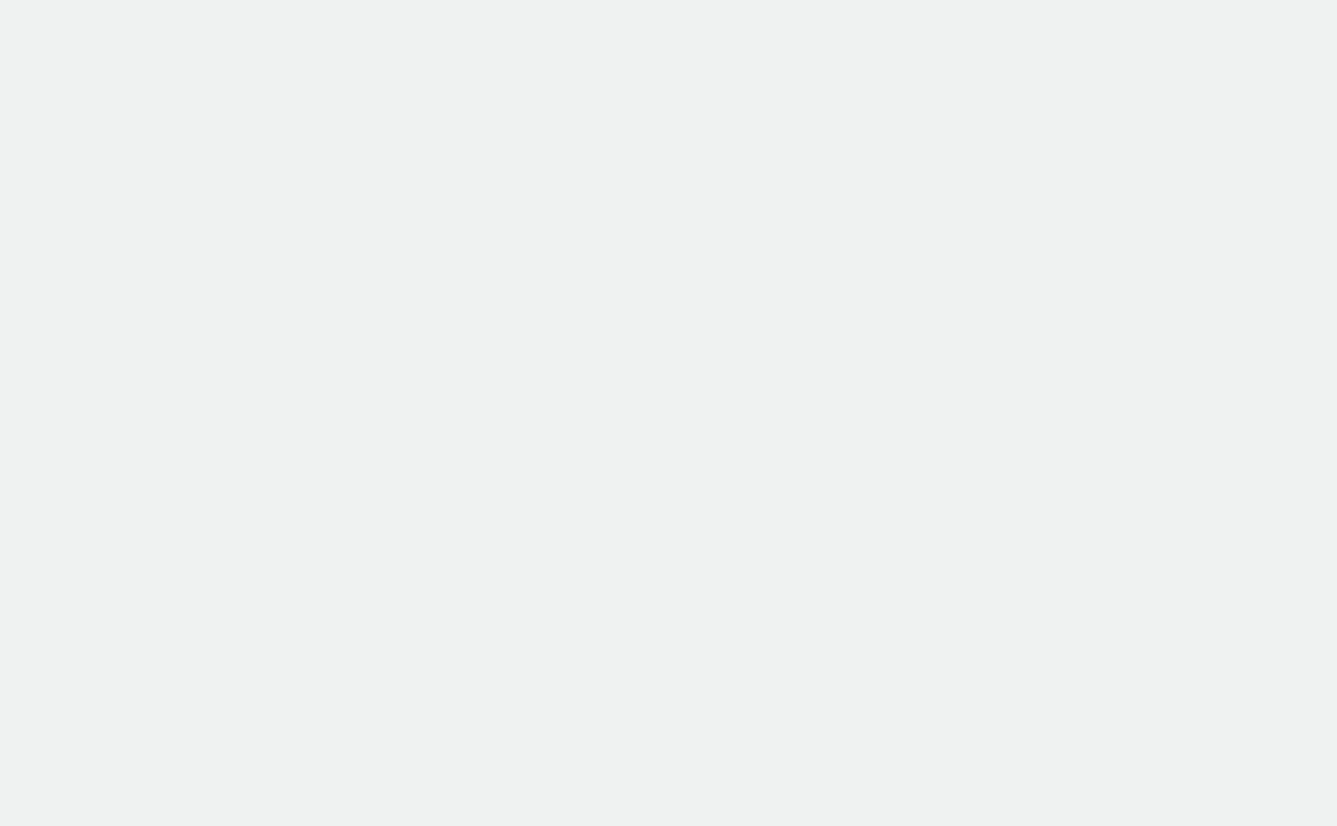
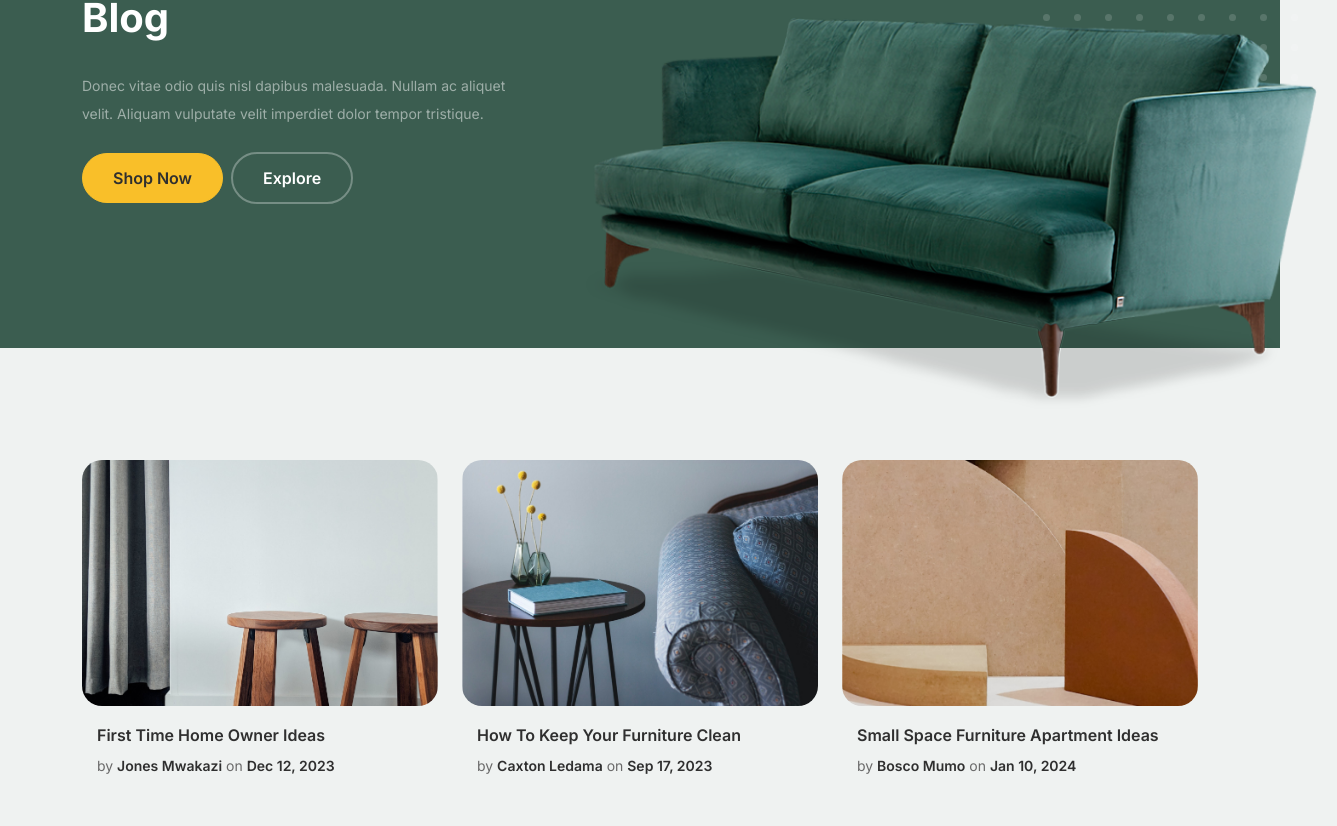
Before and after one commit to David-mwendwa/furniworld, a React (Create React App) app in the folder client/: page /blog in a window 1280 px wide. Before the commit this address had no page. Shown: the part 188-1014 px from the top of the page, 1337 px wide, since content can reach past the window. Before the commit the page ends 800 px from the top, so only its background shows below. Built offline with nearby package versions, Linux system fonts and the light colour scheme.

Commit message:
create blog components

```diff
--- a/client/package.json
+++ b/client/package.json
@@ -12,6 +12,7 @@
     "react-dom": "^18.2.0",
     "react-helmet": "^6.1.0",
     "react-icons": "^5.0.1",
+    "react-moment": "^1.1.3",
     "react-redux": "^9.0.4",
     "react-router-dom": "^6.21.2",
     "react-scripts": "5.0.1",
--- a/client/src/App.js
+++ b/client/src/App.js
@@ -3,6 +3,7 @@ import { BrowserRouter as Router, Routes, Route } from 'react-router-dom';
 import Product from './components/product/Product';
 import About from './components/about/About';
 import Services from './components/services/Services';
+import Blog from './components/blog/Blog';
 
 function App() {
   return (
@@ -12,6 +13,7 @@ function App() {
         <Route path='/shop' element={<Product />} exact />
         <Route path='/about' element={<About />} exact />
         <Route path='/services' element={<Services />} exact />
+        <Route path='/blog' element={<Blog />} exact />
       </Routes>
     </Router>
   );
--- a/client/src/components/about/About.js
+++ b/client/src/components/about/About.js
@@ -2,7 +2,6 @@ import React from 'react';
 import Header from '../layout/Header';
 import Hero from '../layout/Hero';
 import Footer from '../layout/Footer';
-import Testmonials from '../layout/Testmonials';
 import { Link } from 'react-router-dom';
 
 const About = () => {
@@ -145,7 +144,7 @@ const About = () => {
                 className='img-fluid mb-5'
               />
               <h3 className=''>
-                <Link to='#'>
+                <Link to='/'>
                   <span className=''>Lawson</span> Arnold
                 </Link>
               </h3>
@@ -155,7 +154,7 @@ const About = () => {
                 right at the coast of the Semantics, Link large language ocean.
               </p>
               <p className='mb-0'>
-                <Link to='#' className='more dark'>
+                <Link to='/' className='more dark'>
                   Learn More <span className='icon-arrow_forward'></span>
                 </Link>
               </p>
@@ -169,7 +168,7 @@ const About = () => {
               />
 
               <h3 clas>
-                <Link to='#'>
+                <Link to='/'>
                   <span className=''>Jeremy</span> Walker
                 </Link>
               </h3>
@@ -179,7 +178,7 @@ const About = () => {
                 right at the coast of the Semantics, Link large language ocean.
               </p>
               <p className='mb-0'>
-                <Link to='#' className='more dark'>
+                <Link to='/' className='more dark'>
                   Learn More <span className='icon-arrow_forward'></span>
                 </Link>
               </p>
@@ -192,7 +191,7 @@ const About = () => {
                 className='img-fluid mb-5'
               />
               <h3 clas>
-                <Link to='#'>
+                <Link to='/'>
                   <span className=''>Patrik</span> White
                 </Link>
               </h3>
@@ -202,7 +201,7 @@ const About = () => {
                 right at the coast of the Semantics, Link large language ocean.
               </p>
               <p className='mb-0'>
-                <Link to='#' className='more dark'>
+                <Link to='/' className='more dark'>
                   Learn More <span className='icon-arrow_forward'></span>
                 </Link>
               </p>
@@ -216,7 +215,7 @@ const About = () => {
               />
 
               <h3 clas>
-                <Link to='#'>
+                <Link to='/'>
                   <span className=''>Kathryn</span> Ryan
                 </Link>
               </h3>
@@ -226,7 +225,7 @@ const About = () => {
                 right at the coast of the Semantics, Link large language ocean.
               </p>
               <p className='mb-0'>
-                <Link to='#' className='more dark'>
+                <Link to='/' className='more dark'>
                   Learn More <span className='icon-arrow_forward'></span>
                 </Link>
               </p>
--- /dev/null
+++ b/client/src/components/blog/Blog.js
@@ -0,0 +1,81 @@
+import React from 'react';
+import Moment from 'react-moment';
+import { Link } from 'react-router-dom';
+import Header from '../layout/Header';
+import Hero from '../layout/Hero';
+import Footer from '../layout/Footer';
+// import BlogItem from './BlogItem';
+import blogs from './blogs';
+
+const Blog = () => {
+  return (
+    <>
+      <Header />
+      {/* Hero Section */}
+      <Hero>
+        <div className='row justify-content-between'>
+          <div className='col-lg-5'>
+            <div className='intro-excerpt'>
+              <h1>Blog</h1>
+              <p className='mb-4'>
+                Donec vitae odio quis nisl dapibus malesuada. Nullam ac aliquet
+                velit. Aliquam vulputate velit imperdiet dolor tempor tristique.
+              </p>
+              <p>
+                <Link to='' className='btn btn-secondary me-2'>
+                  Shop Now
+                </Link>
+                <Link to='/' className='btn btn-white-outline'>
+                  Explore
+                </Link>
+              </p>
+            </div>
+          </div>
+          <div className='col-lg-7'>
+            <div className='hero-img-wrap'>
+              <img src='images/couch.png' alt='' className='img-fluid' />
+            </div>
+          </div>
+        </div>
+      </Hero>
+
+      {/* Blog Section */}
+      <div className='blog-section'>
+        <div className='container'>
+          <div className='row'>
+            {blogs.map((blog) => (
+              <div key={blog.id} className='col-12 col-sm-6 col-md-4 mb-5'>
+                <div className='post-entry'>
+                  <Link to='/' className='post-thumbnail'>
+                    <img src={blog.src} alt='' className='img-fluid' />
+                  </Link>
+                  <div className='post-content-entry'>
+                    <h3>
+                      <Link to='/'>{blog.title}</Link>
+                    </h3>
+                    <div className='meta'>
+                      <span>
+                        by <Link to='/'>{blog.author}</Link>
+                      </span>{' '}
+                      <span>
+                        on{' '}
+                        <Link to='/'>
+                          <Moment format='MMM DD, YYYY'>{blog.date}</Moment>
+                        </Link>
+                      </span>
+                    </div>
+                  </div>
+                </div>
+              </div>
+            ))}
+          </div>
+        </div>
+      </div>
+
+      {/* Footer */}
+      <Footer />
+    </>
+  );
+};
+
+export default Blog;
--- /dev/null
+++ b/client/src/components/blog/BlogItem.js
@@ -0,0 +1,31 @@
+import React from 'react';
+import Moment from 'react-moment';
+import { Link } from 'react-router-dom';
+
+const BlogItem = (blog) => {
+  return (
+    <div className='post-entry'>
+      <Link to='/' className='post-thumbnail'>
+        <img src={blog.src} alt='' className='img-fluid' />
+      </Link>
+      <div className='post-content-entry'>
+        <h3>
+          <Link to='/'>{blog.title}</Link>
+        </h3>
+        <div className='meta'>
+          <span>
+            by <Link to='/'>{blog.author}</Link>
+          </span>{' '}
+          <span>
+            on{' '}
+            <Link to='/'>
+              <Moment format='MMM DD, YYYY'>{blog.date}</Moment>
+            </Link>
+          </span>
+        </div>
+      </div>
+    </div>
+  );
+};
+
+export default BlogItem;
--- /dev/null
+++ b/client/src/components/blog/blogs.js
@@ -0,0 +1,85 @@
+const BLOGS = [
+  {
+    id: 1,
+    title: 'First Time Home Owner Ideas',
+    description: '',
+    src: 'images/post-1.jpg',
+    author: 'Jones Mwakazi',
+    date: '2023-12-12',
+    featured: true,
+  },
+  {
+    id: 2,
+    title: 'How To Keep Your Furniture Clean',
+    description: '',
+    src: 'images/post-2.jpg',
+    author: 'Caxton Ledama',
+    date: '2023-09-17',
+    featured: true,
+  },
+  {
+    id: 3,
+    title: 'Small Space Furniture Apartment Ideas',
+    description: '',
+    src: 'images/post-3.jpg',
+    author: 'Bosco Mumo',
+    date: '2024-01-10',
+    featured: true,
+  },
+  {
+    id: 4,
+    title: 'First Time Home Owner Ideas',
+    description: '',
+    src: 'images/post-1.jpg',
+    author: 'Jones Mwakazi',
+    date: '2023-12-12',
+    featured: false,
+  },
+  {
+    id: 5,
+    title: 'How To Keep Your Furniture Clean',
+    description: '',
+    src: 'images/post-2.jpg',
+    author: 'Caxton Ledama',
+    date: '2023-09-17',
+    featured: false,
+  },
+  {
+    id: 6,
+    title: 'Small Space Furniture Apartment Ideas',
+    description: '',
+    src: 'images/post-3.jpg',
+    author: 'Bosco Mumo',
+    date: '2024-01-10',
+    featured: false,
+  },
+  {
+    id: 7,
+    title: 'First Time Home Owner Ideas',
+    description: '',
+    src: 'images/post-1.jpg',
+    author: 'Jones Mwakazi',
+    date: '2023-12-12',
+    featured: false,
+  },
+  {
+    id: 8,
+    title: 'How To Keep Your Furniture Clean',
+    description: '',
+    src: 'images/post-2.jpg',
+    author: 'Caxton Ledama',
+    date: '2023-09-17',
+    featured: false,
+  },
+  {
+    id: 9,
+    title: 'Small Space Furniture Apartment Ideas',
+    description: '',
+    src: 'images/post-3.jpg',
+    author: 'Bosco Mumo',
+    date: '2024-01-10',
+    featured: false,
+  },
+];
+
+export default BLOGS;
--- a/client/src/components/layout/Blog.js
+++ b/client/src/components/layout/Blog.js
@@ -13,7 +13,7 @@ const Blog = () => {
             <h2 className='section-title'>Recent Blog</h2>
           </div>
           <div className='col-md-6 text-start text-md-end'>
-            <Link to='/' className='more'>
+            <Link to='/blog' className='more'>
               View All Posts
             </Link>
           </div>
--- a/client/src/components/layout/Testmonials.js
+++ b/client/src/components/layout/Testmonials.js
@@ -3,7 +3,10 @@ import React from 'react';
 // Should be a slider
 const Testmonials = () => {
   return (
-    <div className='testimonial-section'>
+    <div
+      className='testimonial-section'
+      data-aos='zoom-in-down'
+      data-aos-duration='1500'>
       <div className='container'>
         <div className='row'>
           <div className='col-lg-7 mx-auto text-center'>
```
Also changed, not shown: 1 other file (tests, documents, lock files or other folders).
